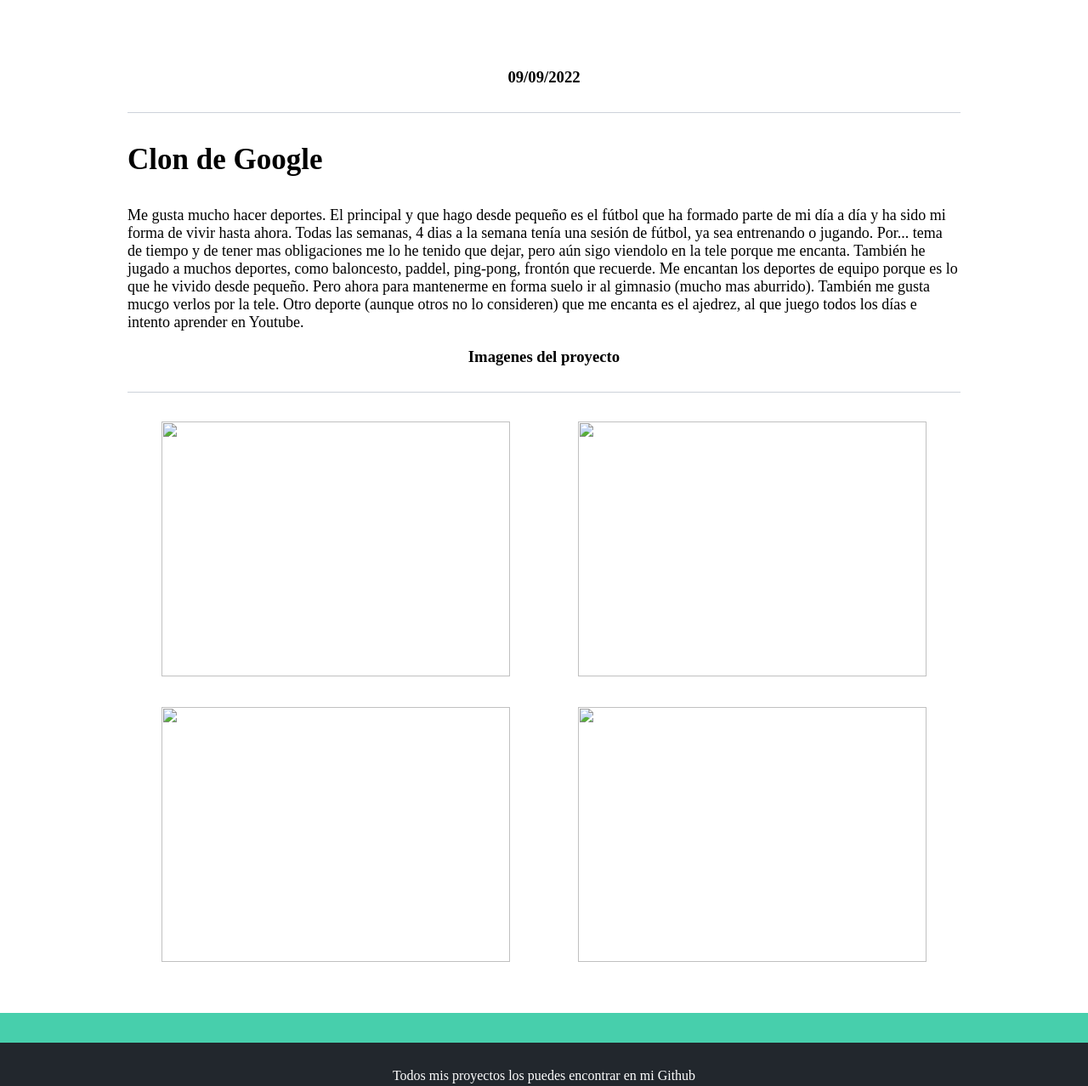
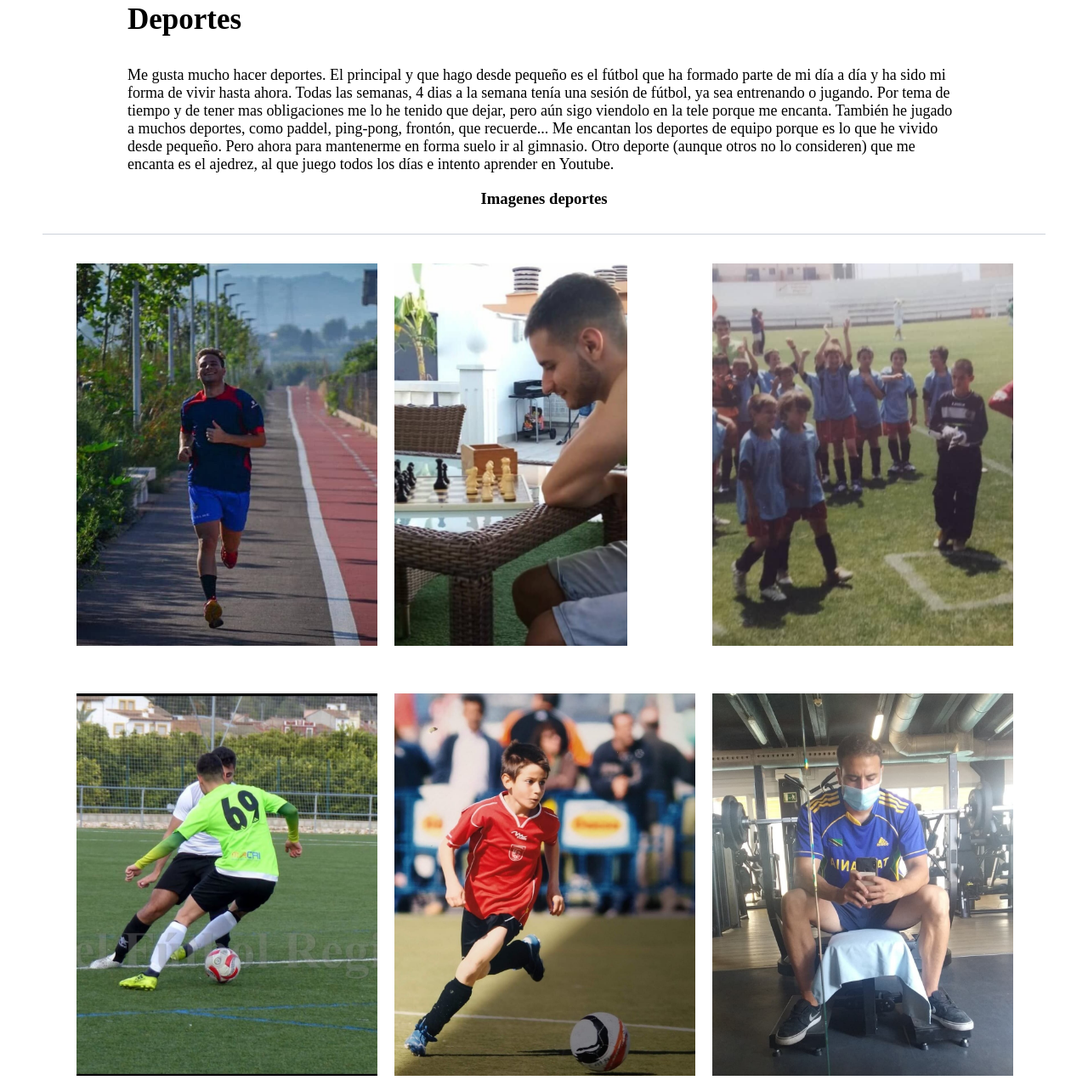
Before and after one commit to jaumerivillarodriguez/Blog-con-HTML-y-CSS, a plain HTML site: page deportes.html in a window 1280 px wide. Shown: the part 1210-2488 px from the top of the page at 85% size. Drawn offline with Linux system fonts and the light colour scheme.

Commit message:
deportes.html acabada

```diff
--- a/css/main.css
+++ b/css/main.css
@@ -277,14 +277,41 @@ footer p{
 .container-gradosuperior div{
     display: grid;
     grid-template-columns: repeat(2,50%);
+    gap:10px;
 
 }
 
-.blogpost-main-container .container-gradosuperior img{
+.blogpost-main-container .container-gradosuperior .imagenes-gradosuperior{
     width:  100%;
     height: 300px;
     object-fit: cover;
 
+}
+
+/*deportes.html*/
+.blog-grid-container-deportes{
+    grid-template-rows: 1fr 2fr;
+}
+.blogpost-img-container-deportes{
+    margin-top: 50px;
+    display: flex;
+    align-items: center;
+}
+.blogpost-img-container-gradosuperior-deportes{
+    max-width: 980px;
+    height: 500px;
+}
+/*sección principal*/
+.container-deportes div{
+    display: grid;
+    grid-template-columns: repeat(3,30%);
+    gap:20px;
+
+}
+.blogpost-main-container .container-deportes .imagenes-deportes{
+    width:  100%;
+    height: 450px;
+    object-fit: cover;
 }
 
 
@@ -391,14 +418,14 @@ footer p{
     z-index: 99; /* Make sure it does not overlap */
     border: none; /* Remove borders */
     outline: none; /* Remove outline */
-    background-color: red; /* Set a background color */
+    background-color:#47cfac; /* Set a background color */
     color: white; /* Text color */
     cursor: pointer; /* Add a mouse pointer on hover */
     padding: 15px; /* Some padding */
     border-radius: 10px; /* Rounded corners */
     font-size: 18px; /* Increase font size */
-  }
+}
 
-  #goTop:hover {
+#goTop:hover {
     background-color: #555; /* Add a dark-grey background on hover */
-  }
+}
--- a/deportes.html
+++ b/deportes.html
@@ -29,34 +29,48 @@
         </nav>
     </header>
 
-    <main class="blog-grid-container">
-        <section class="blogpost-img-container">
+    <main class="blog-grid-container blog-grid-container-deportes">
+        <section class="blogpost-img-container blogpost-img-container-deportes">
             <img src="./assets/img/blogpost/hobbies-futbol.jpg" alt="Captura de pantalla de mi clon de Google">
         </section>
 
         <section class="blogpost-main-container">
             <div class="grid-container">
-                <h3>09/09/2022</h3>
+                <h3>12/09/2022</h3>
                 <article>
-                    <h1>Clon de Google</h1>
-                    <p>Me gusta mucho hacer deportes. El principal y que hago desde pequeño es el fútbol que ha formado parte de mi día a día y ha sido mi forma de vivir hasta ahora. Todas las semanas, 4 dias a la semana tenía una sesión de fútbol, ya sea entrenando o jugando. Por... tema de tiempo y de tener mas obligaciones me lo he tenido que dejar, pero aún sigo viendolo en la tele porque me encanta. También he jugado a muchos deportes, como baloncesto, paddel, ping-pong, frontón que recuerde. Me encantan los deportes de equipo porque es lo que he vivido desde pequeño. Pero ahora para mantenerme en forma suelo ir al gimnasio (mucho mas aburrido). También me gusta mucgo verlos por la tele. Otro deporte (aunque otros no lo consideren) que me encanta es el ajedrez, al que juego todos los días e intento aprender en Youtube.</p>
+                    <h1>Deportes</h1>
+                    <p>Me gusta mucho hacer deportes. El principal y que hago desde pequeño es el fútbol que ha formado parte de mi día a día y ha sido mi forma de vivir hasta ahora. Todas las semanas, 4 dias a la semana tenía una sesión de fútbol, ya sea entrenando o jugando. Por tema de tiempo y de tener mas obligaciones me lo he tenido que dejar, pero aún sigo viendolo en la tele porque me encanta. También he jugado a muchos deportes, como paddel, ping-pong, frontón, que recuerde... Me encantan los deportes de equipo porque es lo que he vivido desde pequeño. Pero ahora para mantenerme en forma suelo ir al gimnasio. Otro deporte (aunque otros no lo consideren) que me encanta es el ajedrez, al que juego todos los días e intento aprender en Youtube.</p>
                 </article>
             </div>
-            <div class="container-gradosuperior">
-                <h3>Imagenes del proyecto</h3>
+            <div class="container-deportes">
+                <h3>Imagenes deportes</h3>
                 <div>
-                    <figure class="imagenes-gradosuperior">
-                        <img src="" alt="">
+                    <figure class="imagenes-deportes">
+                        <img src="./assets/img/blogpost/deportes/corriendo.jpg" alt="Yo corriendo" class="imagenes-deportes">
                     </figure>
-
-                    <figure class="imagenes-gradosuperior">
-                        <img src="" alt="">
+                    <figure class>
+                        <img src="./assets/img/blogpost/deportes/ajedrez.jpg" alt="Yo jugando al ajedrez" class="imagenes-deportes">
+                    </figure>
+                    <figure class="imagenes-deportes">
+                        <img src="./assets/img/blogpost/deportes/furbol-cesar.jpg" alt="Cesar y yo recogiendo una copa de fútbol" class="imagenes-deportes">
+                    </figure>
+                    <figure class="imagenes-deportes">
+                        <img src="./assets/img/blogpost/deportes/futbol-palle.jpg" alt="Yo jugando a fútbol" class="imagenes-deportes">
+                    </figure>
+                    <figure class="imagenes-deportes">
+                        <img src="./assets/img/blogpost/deportes/futbol-peque-yo.jpg" alt="Yo jugando a fútbol de pequeño" class="imagenes-deportes">
+                    </figure>
+                    <figure class="imagenes-deportes">
+                        <img src="./assets/img/blogpost/deportes/gym.jpg" alt="Yo en el gimnasio" class="imagenes-deportes">
+                    </figure>
+                    <figure class="imagenes-deportes">
+                        <img src="./assets/img/blogpost/deportes/padel-uni.jpg" alt="Yo jugando a padel con mis amigos de la uni" class="imagenes-deportes">
                     </figure>
                     <figure class="imagenes-gradosuperior">
-                        <img src="" alt="">
+                        <img src="./assets/img/blogpost/deportes/padel_dipu.jpg" alt="Yo jugando a padel con mis amigos de paiporta" class="imagenes-deportes">
                     </figure>
-                    <figure class="imagenes-gradosuperior">
-                        <img src="" alt="">
+                    <figure class="imagenes-deportes">
+                        <img src="./assets/img/blogpost/deportes/futlbol-peques.jpg" alt="Yo entrenando a un equipo de fútbol con gadea" class="imagenes-deportes">
                     </figure>
                 </div>
             </div>
@@ -67,6 +81,7 @@
     <footer>
         <p>Todos mis proyectos los puedes encontrar en mi Github</p>
     </footer>
-
+    <button onclick="topFunction()" id="goTop">Top</button>
+    <script src="./js/main.js"></script>
 </body>
 </html>
```
Also changed, not shown: gradoSuperior.html (+8 -8 lines), index.html (+0 -4 lines), assets/img/blogpost/deportes/ajedrez.jpg (added), assets/img/blogpost/deportes/corriendo.jpg (added), assets/img/blogpost/deportes/furbol-cesar.jpg (added), assets/img/blogpost/deportes/futbol-palle.jpg (added), assets/img/blogpost/deportes/futbol-peque-yo.jpg (added), assets/img/blogpost/deportes/futlbol-peques.jpg (added), assets/img/blogpost/deportes/gym.jpg (added), assets/img/blogpost/deportes/padel-uni.jpg (added), assets/img/blogpost/deportes/padel_dipu.jpg (added).
